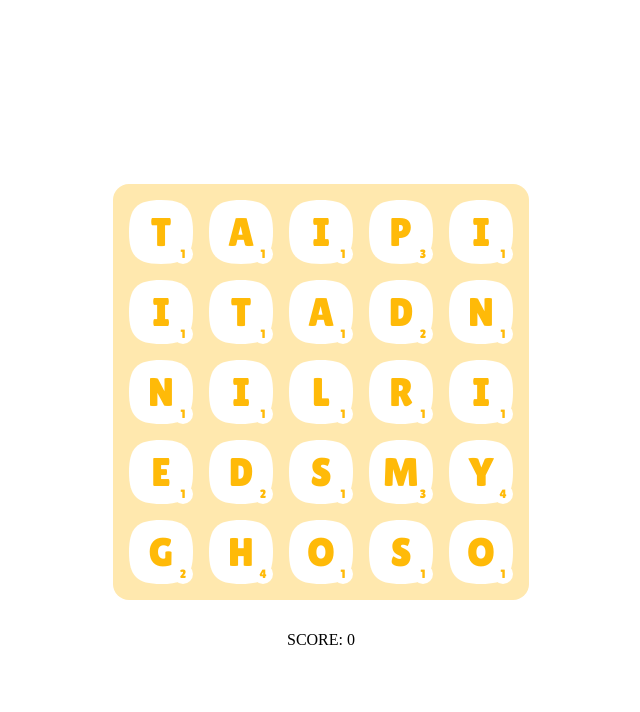
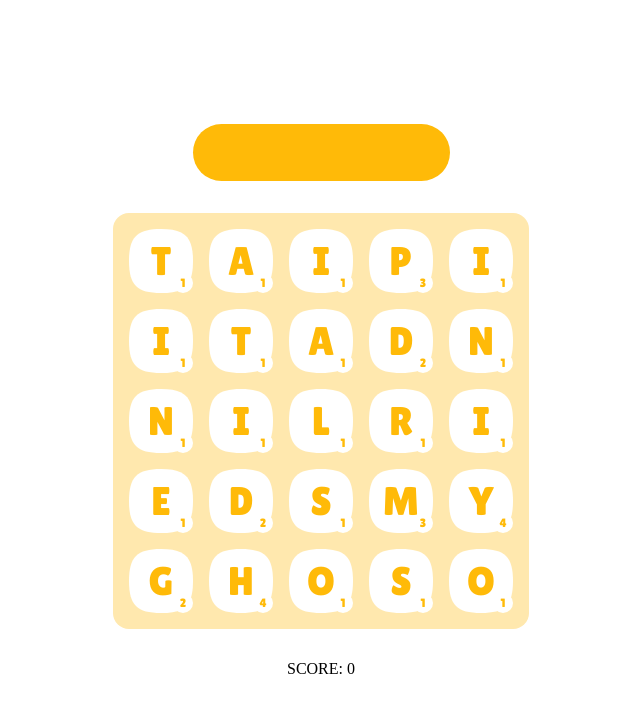
Before and after one commit to joebobmiles/wibble, a Next.js app: page / in a window 1280 px wide. Both pictures are taken after a click on the button "Play". Shown: the top 712 px of the page, without its empty margins (319-959 px from the left). Built offline with nearby package versions, Linux system fonts and the light colour scheme.

Commit message:
feat: added word styles

```diff
--- a/components/Game.module.scss
+++ b/components/Game.module.scss
@@ -10,6 +10,29 @@
   align-items: center;
   padding: 0px;
   gap: 32px;
+}
+
+.word {
+  display: flex;
+  flex-direction: row;
+  justify-content: center;
+  align-items: center;
+  padding: 8px 32px;
+  gap: 10px;
+
+  width: 257px;
+  height: 57px;
+
+  color: $wibble-white;
+  background: $wibble-primary;
+
+  border-radius: 32px;
+
+  font-family: 'Lilita One';
+  font-style: normal;
+  font-weight: 400;
+  font-size: 32px;
+  line-height: 1;
 }
 
 .board {
--- a/components/Game.tsx
+++ b/components/Game.tsx
@@ -13,7 +13,7 @@ const Game: FC = () => {
 
   return (
     <main className={styles.container}>
-      <div>
+      <div className={styles.word}>
         {state.context.currentWord}
         {
           state.context.currentScore > 0
```
